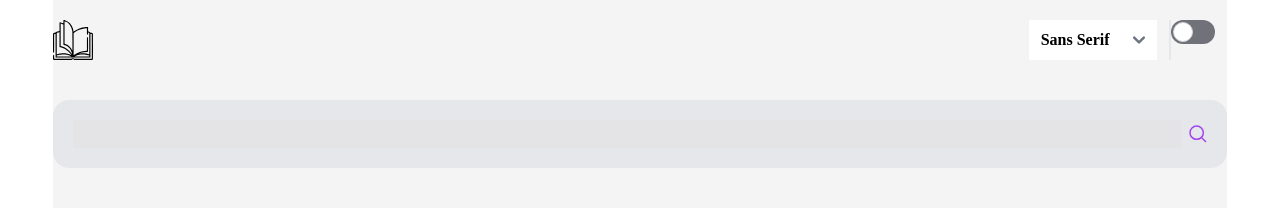
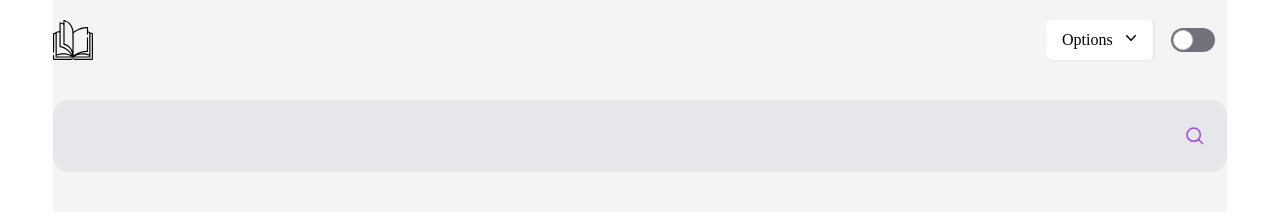
Before and after one commit to Mike-is-coding/Dictionary-Web-App, a Next.js app: page / in a window 1280 px wide. Shown: the top 222 px of the page. Built offline with nearby package versions, Linux system fonts and the light colour scheme.

Commit message:
Added customizable dropdown menu

```diff
--- a/package.json
+++ b/package.json
@@ -9,6 +9,8 @@
     "lint": "next lint"
   },
   "dependencies": {
+    "@headlessui/react": "^1.7.8",
+    "@heroicons/react": "^2.0.14",
     "@next/font": "13.1.5",
     "@types/node": "18.11.18",
     "@types/react": "18.0.27",
@@ -19,7 +21,8 @@
     "node-localstorage": "^2.2.1",
     "react": "18.2.0",
     "react-dom": "18.2.0",
-    "typescript": "4.9.4"
+    "typescript": "4.9.4",
+    "use-local-storage": "^2.3.6"
   },
   "devDependencies": {
     "autoprefixer": "^10.4.13",
--- /dev/null
+++ b/pages/DropdownMenu.tsx
@@ -0,0 +1,96 @@
+import { Fragment } from 'react'
+import { Menu, Transition } from '@headlessui/react'
+import { ChevronDownIcon } from '@heroicons/react/20/solid'
+
+function classNames(...classes:any) {
+  return classes.filter(Boolean).join(' ')
+}
+
+interface Props {
+    font: string;
+    setFont: Function;
+  }
+
+const DropdownMenu: React.FC<Props> = ({font, setFont}) => {
+  return (
+    <Menu as="div" className="relative inline-block text-left">
+      <div>
+        <Menu.Button className="inline-flex w-full justify-center rounded-md border-none bg-white px-4 py-2 text-md font-medium shadow-sm hover:bg-gray-50 focus:ring-transparent">
+          Options
+          <ChevronDownIcon className="-mr-1 ml-2 h-5 w-5" aria-hidden="true" />
+        </Menu.Button>
+      </div>
+
+      <Transition
+        as={Fragment}
+        enter="transition ease-out duration-100"
+        enterFrom="transform opacity-0 scale-95"
+        enterTo="transform opacity-100 scale-100"
+        leave="transition ease-in duration-75"
+        leaveFrom="transform opacity-100 scale-100"
+        leaveTo="transform opacity-0 scale-95"
+      >
+        <Menu.Items className="absolute right-0 z-10 mt-2 w-56 origin-top-right rounded-md bg-white shadow-lg ring-1 ring-transparent ring-opacity-5 focus:outline-none">
+          <div className="py-1">
+            <Menu.Item>
+              {({ active }) => (
+                <a
+                  href="#"
+                  className={classNames(
+                    active ? 'bg-gray-100 text-gray-900' : 'text-gray-700',
+                    'block px-4 py-2 text-sm'
+                  )}
+                >
+                  Account settings
+                </a>
+              )}
+            </Menu.Item>
+            <Menu.Item>
+              {({ active }) => (
+                <a
+                  href="#"
+                  className={classNames(
+                    active ? 'bg-gray-100 text-gray-900' : 'text-gray-700',
+                    'block px-4 py-2 text-sm'
+                  )}
+                >
+                  Support
+                </a>
+              )}
+            </Menu.Item>
+            <Menu.Item>
+              {({ active }) => (
+                <a
+                  href="#"
+                  className={classNames(
+                    active ? 'bg-gray-100 text-gray-900' : 'text-gray-700',
+                    'block px-4 py-2 text-sm'
+                  )}
+                >
+                  License
+                </a>
+              )}
+            </Menu.Item>
+            <form method="POST" action="#">
+              <Menu.Item>
+                {({ active }) => (
+                  <button
+                    type="submit"
+                    className={classNames(
+                      active ? 'bg-gray-100 text-gray-900' : 'text-gray-700',
+                      'block w-full px-4 py-2 text-left text-sm'
+                    )}
+                  >
+                    Sign out
+                  </button>
+                )}
+              </Menu.Item>
+            </form>
+          </div>
+        </Menu.Items>
+      </Transition>
+    </Menu>
+  )
+}
+
+export default DropdownMenu;
--- a/pages/QuerySection.tsx
+++ b/pages/QuerySection.tsx
@@ -1,4 +1,6 @@
 import { useEffect, useState } from "react";
+import useLocalStorage from "use-local-storage";
+import Dropdown from "./DropdownMenu";
 
 interface Props {
   font: string;
@@ -21,7 +23,6 @@ const QuerySection: React.FC<Props> = ({
   word,
   setWord,
 }) => {
-
   //Handle the dictionary api call
   function handleApiCall() {
     fetch(`https://api.dictionaryapi.dev/api/v2/entries/en/${userWord}`)
@@ -52,7 +53,7 @@ const QuerySection: React.FC<Props> = ({
     <>
       <section className="bg-zinc-100">
         <div
-          className="flex flex-row justify-between items-center my-5"
+          className="flex flex-row justify-between items-center my-5 dark:bg-gray-400"
           id="Page-Options"
         >
           <svg
@@ -111,24 +112,17 @@ c-20 17 -40 21 -92 21 -87 0 -281 -17 -404 -35 -447 -66 -921 -260 -1259 -516
             </g>
           </svg>
           <div className="flex divide-x-2">
-            <div className="mr-3">
-              <label id="Font-Selection">
-                <select className="w-32 h-10 text-l font-bold border-none bg-white dark:bg-black">
-                  <option className="font-sans" value="Sans Serif">Sans Serif</option>
-                  <option className="font-serif" value="Serif">Serif</option>
-                  <option className="font-mono" value="Mono">Mono</option>
-                </select>
-              </label>
-            </div>
+            {/* Font select dropdown */}
+            <Dropdown font={font} setFont={setFont} />
             {/* Toggle Switch */}
             <div className="flex items-center">
               <label
-                htmlFor="toggle-example"
-                className="flex items-center cursor-pointer relative mb-4"
+                htmlFor="Theme-toggle-switch"
+                className="flex items-center cursor-pointer relative ml-4"
               >
                 <input
                   type="checkbox"
-                  id="toggle-example"
+                  id="Theme-toggle-switch"
                   className="sr-only"
                 />
                 <div className="toggle-bg bg-zinc-500 border-none h-6 w-11 rounded-full"></div>
@@ -137,16 +131,21 @@ c-20 17 -40 21 -92 21 -87 0 -281 -17 -404 -35 -447 -66 -921 -260 -1259 -516
             </div>
           </div>
         </div>
-        <div className="flex my-10 rounded-2xl bg-gray-200 p-5" id="Searchbox">
+        {/* Query Box */}
+        <div className="flex my-10 rounded-2xl bg-gray-200 p-3" id="Searchbox">
           <input
-            className="w-full text-lg bg-zinc-200 mr-2 border-none"
+            className="w-full focus:ring-transparent text-2xl bg-gray-200 mr-2 border-none"
+            type="text"
             name="Word Textbox"
             id="word-entry"
             onChange={(e) => {
               setUserWord(e.target.value);
             }}
           />
-          <button className="" onClick={handleApiCall}>
+          <button
+            className="flex justify-center items-center w-10"
+            onClick={handleApiCall}
+          >
             <svg
               xmlns="http://www.w3.org/2000/svg"
               width="18"
--- a/tailwind.config.js
+++ b/tailwind.config.js
@@ -1,5 +1,6 @@
 /** @type {import('tailwindcss').Config} */
 module.exports = {
+  darkMode: 'class',
   content: [
     "./node_modules/flowbite-react/**/*.js",
     "./pages/*.{js,ts,jsx,tsx}"
```
Also changed, not shown: 1 other file (tests, documents, lock files or other folders).
